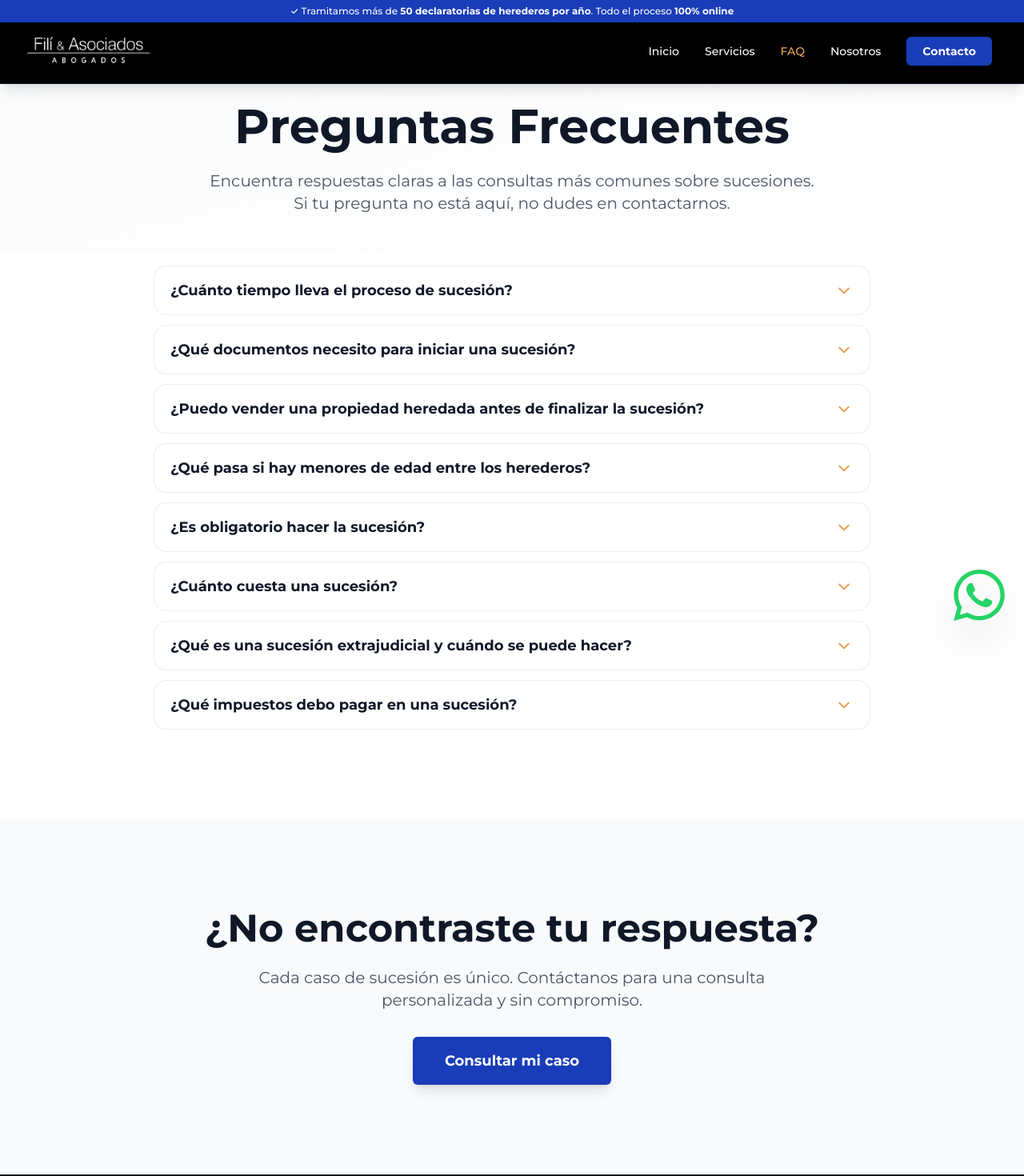
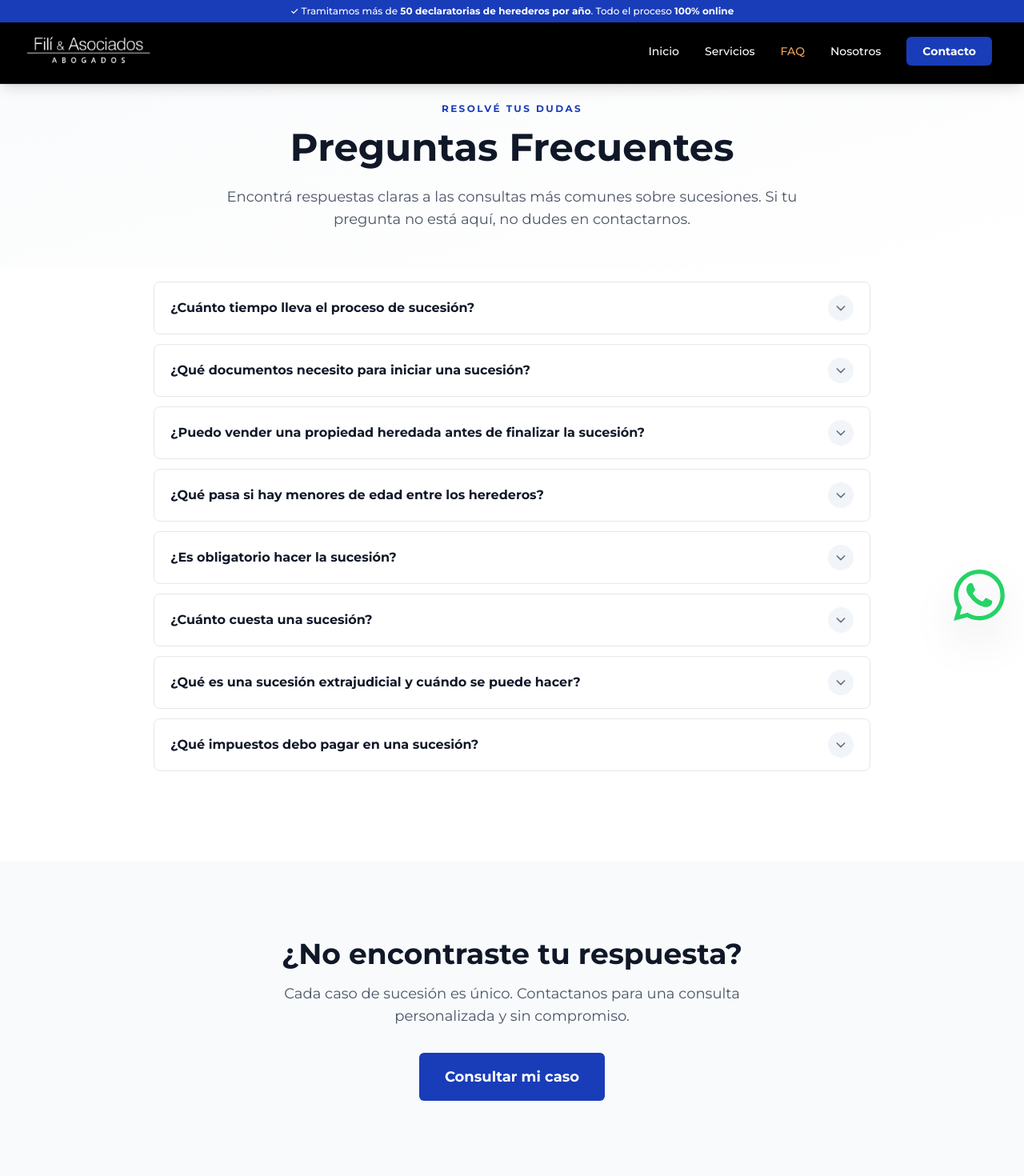
Before and after one commit to VM-Studio/maquetaweb-abogado, a Next.js app: page /preguntas-frecuentes in a window 1280 px wide. Shown: the top 1470 px of the page at 80% size. Built offline with nearby package versions, Linux system fonts and the light colour scheme.

Commit message:
Cierre 2.0

```diff
--- a/app/preguntas-frecuentes/page.tsx
+++ b/app/preguntas-frecuentes/page.tsx
@@ -3,6 +3,7 @@
 import { useState } from 'react';
 import Header from '../components/Header';
 import Footer from '../components/Footer';
+import WhatsAppLink from '../components/Whatsapplink';
 
 export default function PreguntasFrecuentes() {
   const [openIndex, setOpenIndex] = useState<number | null>(null);
@@ -43,17 +44,20 @@ export default function PreguntasFrecuentes() {
   ];
 
   return (
-    <>
+    <div className="min-h-screen bg-white">
       <Header />
 
       {/* Hero Section */}
       <section className="relative pt-24 md:pt-32 pb-8 sm:pb-10 md:pb-12 px-5 sm:px-8 bg-gradient-to-br from-gray-50 to-white">
         <div className="max-w-6xl mx-auto text-center">
-          <h1 className="text-4xl sm:text-5xl md:text-6xl font-black text-gray-900 mb-6">
+          <span className="text-[10px] sm:text-xs font-bold text-blue-800 uppercase tracking-[0.2em] block mb-4">
+            Resolvé tus dudas
+          </span>
+          <h1 className="text-3xl sm:text-4xl md:text-5xl font-bold text-gray-900 mb-6">
             Preguntas Frecuentes
           </h1>
-          <p className="text-lg sm:text-xl text-gray-600 max-w-3xl mx-auto">
-            Encuentra respuestas claras a las consultas más comunes sobre sucesiones. Si tu pregunta no está aquí, no dudes en contactarnos.
+          <p className="text-base sm:text-lg text-gray-600 max-w-3xl mx-auto">
+            Encontrá respuestas claras a las consultas más comunes sobre sucesiones. Si tu pregunta no está aquí, no dudes en contactarnos.
           </p>
         </div>
       </section>
@@ -65,49 +69,39 @@ export default function PreguntasFrecuentes() {
             {faqs.map((faq, index) => (
               <div
                 key={index}
-                className="bg-white rounded-2xl overflow-hidden transition-all duration-300"
-                style={{
-                  border: openIndex === index
-                    ? '1.5px solid rgba(150, 60, 0, 0.3)'
-                    : '1.5px solid rgba(150, 60, 0, 0.1)',
-                  boxShadow: openIndex === index
-                    ? '0 4px 12px rgba(150, 60, 0, 0.08)'
-                    : 'none'
-                }}
+                className={`bg-white rounded-lg overflow-hidden border transition-all duration-300 ${
+                  openIndex === index
+                    ? 'border-blue-300 shadow-md'
+                    : 'border-gray-200 hover:border-blue-200'
+                }`}
               >
                 <button
                   onClick={() => setOpenIndex(openIndex === index ? null : index)}
-                  className="w-full px-5 py-4 flex justify-between items-center text-left hover:bg-gray-50 transition-colors duration-200"
+                  className="w-full px-5 py-4 flex justify-between items-center text-left hover:bg-slate-50/50 transition-colors duration-200"
                 >
-                  <h3 className="text-base sm:text-lg font-bold text-gray-900 pr-4">
+                  <h3 className="text-sm sm:text-base font-bold text-gray-900 pr-4">
                     {faq.question}
                   </h3>
-                  <div className="flex-shrink-0 w-6 h-6 flex items-center justify-center transition-transform duration-300"
-                       style={{ transform: openIndex === index ? 'rotate(180deg)' : 'rotate(0deg)' }}>
+                  <span className={`shrink-0 w-8 h-8 flex items-center justify-center rounded-full transition-all duration-300 ${
+                    openIndex === index
+                      ? 'bg-blue-800 text-white'
+                      : 'bg-slate-100 text-gray-500'
+                  }`}>
                     <svg
-                      className="w-5 h-5 text-[#e9a459]"
+                      className={`w-4 h-4 transition-transform duration-300 ${openIndex === index ? 'rotate-180' : ''}`}
                       fill="none"
                       stroke="currentColor"
                       viewBox="0 0 24 24"
                     >
-                      <path
-                        strokeLinecap="round"
-                        strokeLinejoin="round"
-                        strokeWidth={2.5}
-                        d="M19 9l-7 7-7-7"
-                      />
+                      <path strokeLinecap="round" strokeLinejoin="round" strokeWidth={2.5} d="M19 9l-7 7-7-7" />
                     </svg>
-                  </div>
+                  </span>
                 </button>
 
-                <div
-                  className="overflow-hidden transition-all duration-300"
-                  style={{
-                    maxHeight: openIndex === index ? '500px' : '0',
-                    opacity: openIndex === index ? 1 : 0
-                  }}
-                >
-                  <p className="px-5 pb-5 text-gray-700 leading-relaxed">
+                <div className={`overflow-hidden transition-all duration-300 ${
+                  openIndex === index ? 'max-h-96 opacity-100' : 'max-h-0 opacity-0'
+                }`}>
+                  <p className="px-5 pb-5 text-sm sm:text-base text-gray-600 leading-relaxed">
                     {faq.answer}
                   </p>
                 </div>
@@ -118,26 +112,24 @@ export default function PreguntasFrecuentes() {
       </section>
 
       {/* CTA Section */}
-      <section className="py-20 sm:py-24 md:py-28 px-5 sm:px-8 bg-gray-50">
+      <section className="py-16 sm:py-20 md:py-24 px-5 sm:px-8 bg-slate-50">
         <div className="max-w-4xl mx-auto text-center">
-          <h2 className="text-3xl sm:text-4xl md:text-5xl font-black text-gray-900 mb-6">
+          <h2 className="text-2xl sm:text-3xl md:text-4xl font-bold text-gray-900 mb-4">
             ¿No encontraste tu respuesta?
           </h2>
-          <p className="text-lg sm:text-xl text-gray-600 mb-8 max-w-2xl mx-auto">
-            Cada caso de sucesión es único. Contáctanos para una consulta personalizada y sin compromiso.
+          <p className="text-base sm:text-lg text-gray-600 mb-8 max-w-2xl mx-auto">
+            Cada caso de sucesión es único. Contactanos para una consulta personalizada y sin compromiso.
           </p>
-          <a
-            href="https://wa.me/5493515186325?text=Hola,%20tengo%20una%20pregunta%20sobre%20sucesiones"
-            target="_blank"
-            rel="noopener noreferrer"
-            className="inline-block bg-blue-800 text-white px-8 sm:px-10 py-4 rounded-md text-base sm:text-lg font-bold  transition-all duration-300 shadow-lg hover:shadow-xl transform hover:scale-105"
+          <WhatsAppLink
+            message="Hola, tengo una pregunta sobre sucesiones"
+            className="inline-flex items-center justify-center px-8 py-4 bg-blue-800 text-white text-base sm:text-lg font-bold hover:shadow-xl hover:scale-105 transition-all duration-300 rounded-md"
           >
             Consultar mi caso
-          </a>
+          </WhatsAppLink>
         </div>
       </section>
 
       <Footer />
-    </>
+    </div>
   );
 }
```
